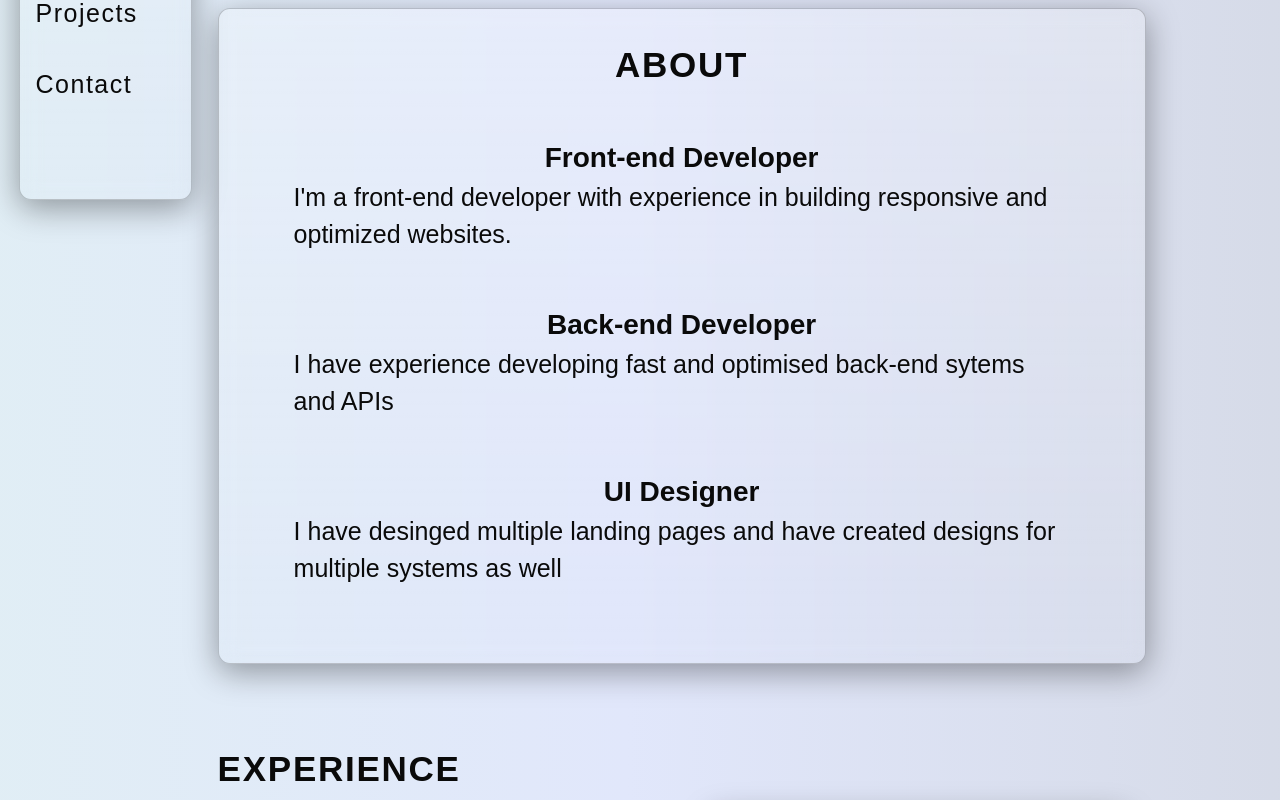
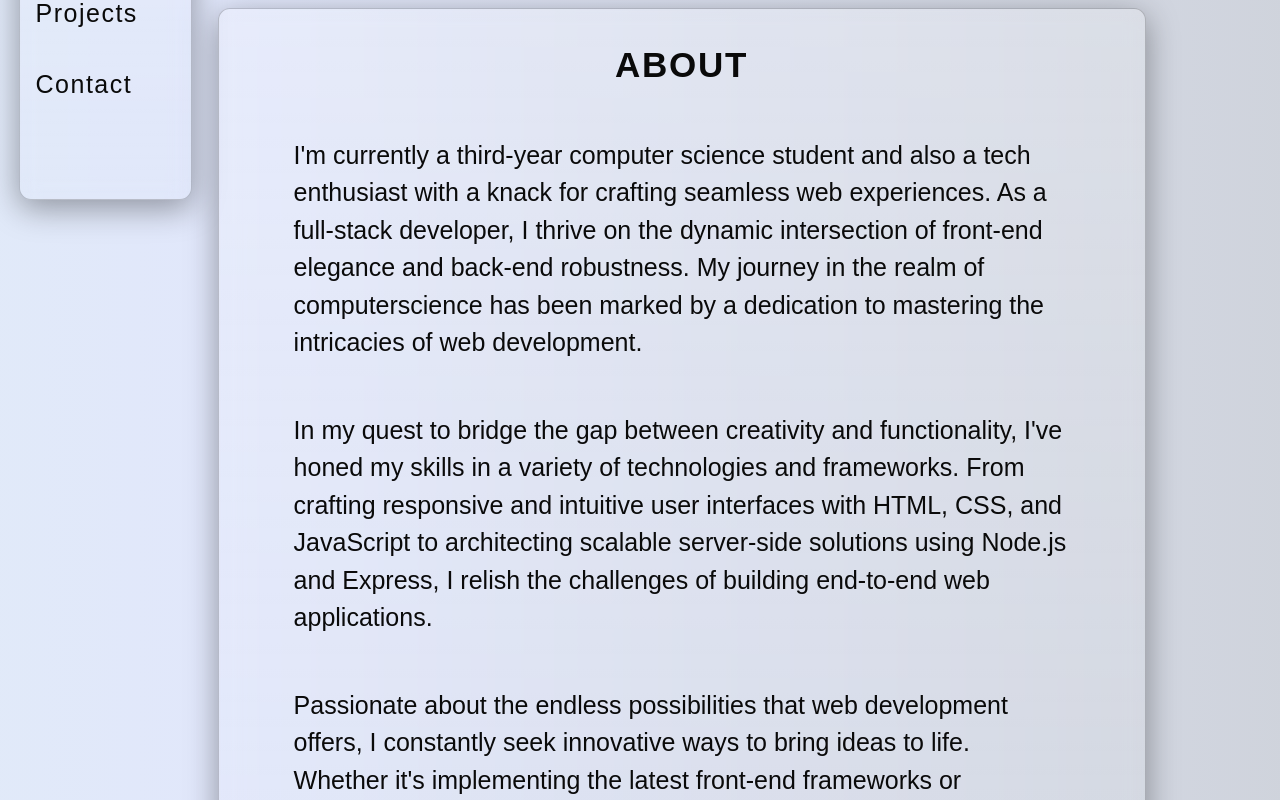
Before and after one commit to oluoko/brian-s-portfolio, a React (Vite) app in the folder frontend/: page / in a window 1280 px wide. Shown: the part 500-1300 px from the top of the page. Built offline with nearby package versions, Linux system fonts and the light colour scheme.

Commit message:
Brian's Portfolio

```diff
--- a/frontend/src/components/About/About.jsx
+++ b/frontend/src/components/About/About.jsx
@@ -6,56 +6,27 @@ export const About = () => {
     <section className={styles.container} id="about">
       <h2 className={styles.title}>About</h2>
       <div className={styles.content}>
-
         <ul className={styles.aboutItems}>
           <li className={styles.aboutItem}>
-
-              <h3>Front-end Developer</h3>
             <p>
-                I&apos;m a front-end developer with experience in building
-                responsive and optimized websites.
-              </p>
-
-          </li>
-
-          <li className={styles.aboutItem}>
-              <h3>Back-end Developer</h3>
-              <p>
-                I have experience developing fast and optimised back-end sytems
-                and APIs
-              </p>
-          </li>
-
-          <li className={styles.aboutItem}>
-              <h3>UI Designer</h3>
-              <p>
-                I have desinged multiple landing pages and have created designs
-                for multiple systems as well
-              </p>
-          </li>
-        </ul>
-      </div>
-
-      {/* <ul className={styles.aboutItems}>
-        <li className={styles.aboutItem}>
-          <p>
-            I&apos;m currently a third-year computer science student and also a
-            tech enthusiast with a knack for crafting seamless web experiences.
-            As a full-stack developer, I thrive on the dynamic intersection of
-            front-end elegance and back-end robustness. My journey in the realm
-            of computerscience has been marked by a dedication to mastering the
-            intricacies of web development.
+              I&apos;m currently a third-year computer science student and also
+              a tech enthusiast with a knack for crafting seamless web
+              experiences. As a full-stack developer, I thrive on the dynamic
+              intersection of front-end elegance and back-end robustness. My
+              journey in the realm of computerscience has been marked by a
+              dedication to mastering the intricacies of web development.
             </p>
           </li>
 
           <li className={styles.aboutItem}>
             <p>
-            In my quest to bridge the gap between creativity and functionality,
-            I&apos;ve honed my skills in a variety of technologies and
-            frameworks. From crafting responsive and intuitive user interfaces
-            with HTML, CSS, and JavaScript to architecting scalable server-side
-            solutions using Node.js and Express, I relish the challenges of
-            building end-to-end web applications.
+              In my quest to bridge the gap between creativity and
+              functionality, I&apos;ve honed my skills in a variety of
+              technologies and frameworks. From crafting responsive and
+              intuitive user interfaces with HTML, CSS, and JavaScript to
+              architecting scalable server-side solutions using Node.js and
+              Express, I relish the challenges of building end-to-end web
+              applications.
             </p>
           </li>
 
@@ -72,17 +43,18 @@ export const About = () => {
           <li className={styles.aboutItem}>
             <p>
               As I embark on my third year of computer science studies, I look
-            forward to delving deeper into emerging technologies and refining my
-            abilities as a full-stack developer. Join me in exploring the
-            ever-evolving landscape of web development, where each line of code
-            contributes to a vibrant online world.
+              forward to delving deeper into emerging technologies and refining
+              my abilities as a full-stack developer. Join me in exploring the
+              ever-evolving landscape of web development, where each line of
+              code contributes to a vibrant online world.
             </p>
           </li>
 
           <li className={styles.aboutItem}>
             <p>Let&apos;s code, innovate, and build the future together!</p>
           </li>
-      </ul> */}
+        </ul>
+      </div>
     </section>
   );
 };
--- a/frontend/src/components/Experience/Experience.jsx
+++ b/frontend/src/components/Experience/Experience.jsx
@@ -11,6 +11,7 @@ import {
   FaReact,
   FaUbuntu,
 } from "react-icons/fa";
+import { RiTailwindCssFill } from "react-icons/ri";
 import { IoLogoCss3 } from "react-icons/io5";
 import { IoLogoJavascript } from "react-icons/io5";
 import { DiMongodb, DiMysql } from "react-icons/di";
@@ -72,6 +73,10 @@ export const Experience = () => {
             <p>React</p>
           </div>
           <div className={styles.skill}>
+            <RiTailwindCssFill className={styles.skillIcon} />
+            <p>Tailwind CSS</p>
+          </div>
+          <div className={styles.skill}>
             <FaUbuntu className={styles.skillIcon} />
             <p>Ubuntu</p>
           </div>
```
Lines whose indentation alone changed are shown as unchanged.
